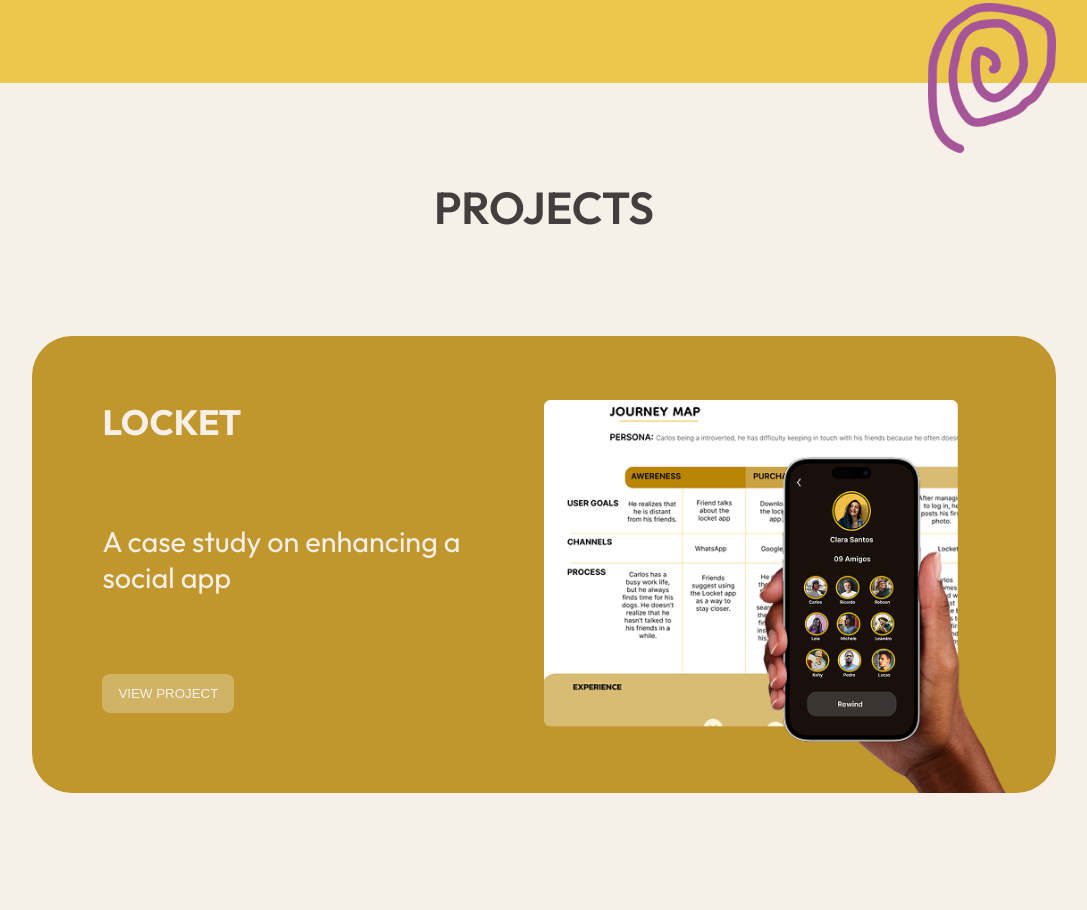
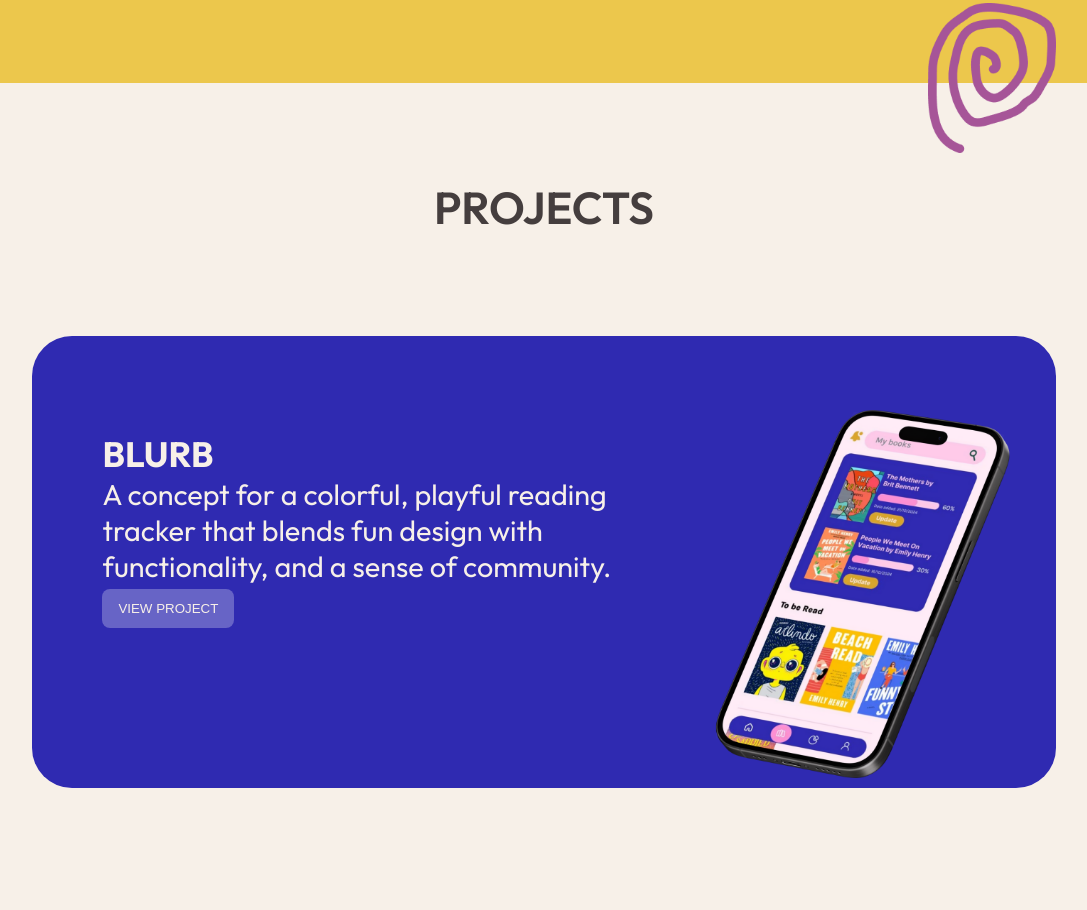
Before and after one commit to oinathaliagoncalves/nathaliagoncalves, a plain HTML site: page index.html in a window 1280 px wide. Shown: the part 730-1640 px from the top of the page, without its empty margins (96-1183 px from the left). Drawn offline with Linux system fonts and the light colour scheme.

Commit message:
Adição do Blurb

```diff
--- a/index.html
+++ b/index.html
@@ -40,6 +40,21 @@
         <img class="spiral" src="Espiral/Default.png" alt="Purple spiral">
         <h2>PROJECTS</h2>
 
+            <div class="blurbContainer">
+                <div class="blurb">
+                    <!-- colocado tudo isso dentro da div locket -->
+                    <div class="blurbText">
+                        <h3><b>BLURB</b></h3>
+                        <p class="blurbFrase"> A concept for a colorful, playful reading tracker that blends fun design with functionality, and a sense of community.</p>
+                        <button class="projetoButtonBlurb" id="projetoButtonBlurb">VIEW PROJECT</button>
+                    </div>
+                    <div>
+                        <img src="blurb-imagem.png" alt="blurb" class="image-blurb">
+                    </div>
+                </div>
+            </div>
+        </div>
+    </div>
 
             <div class="locketContainer">
                 <div class="locket">
@@ -152,6 +167,11 @@
           menu.classList.toggle("active");
         });
       </script>
+      <script>
+        document.getElementById("projetoButtonBlurb").addEventListener("click", function () {
+          window.location.href = "blurb-project.html";
+        });
+      </script>
 
 </body>
 </html>
--- a/styles.css
+++ b/styles.css
@@ -116,6 +116,61 @@ h2 {
     color: rgba(69, 62, 62, 1);
 }
 
+.blurbContainer {
+    display: grid;
+    place-items: center;
+
+}
+
+.blurb {
+    display: flex;
+    justify-content: space-between; /* Coloca os elementos da div posicionados distantes um do outro */
+    padding-top: 4rem;
+    padding-left: clamp(0.5rem, 3vw + 2rem, 5rem);
+    background-color: rgba(47, 42, 177, 1);
+    margin-top: 100px;
+    width: 80%;
+    border-radius: 40px;
+    z-index: 2;
+    margin-bottom: 82px;
+}
+
+.blurbText {
+    color: rgb(247, 240, 232);
+    font-size: clamp(1rem, 1vw + 1rem, 2rem);
+    padding: clamp(2rem, 2vw, 5rem);
+    padding-left: 0;
+    flex-direction: column;
+    justify-content: space-between;
+    padding-bottom: 5rem;
+
+}
+
+.image-blurb {
+    max-width: 600px;
+    width: 30vw;
+    height: 100%;
+    z-index: 3; /* Coloca a imagem acima do bloco amarelo */
+    padding: 10px;
+
+}
+
+.projetoButtonBlurb {
+    color: rgb(247, 240, 232);
+    border-radius: 8px;
+    background-color: rgba(255, 255, 255, 0.27); /* a = transparencia */
+    border: none;
+    padding: 12px 16px; /* padding horizontal e padding vertical */
+    cursor: pointer;
+    transition: .5s ease-in-out all;
+    width: min-content;
+    white-space: nowrap;
+}
+
+.projetoButtonBlurb:hover {
+    background-color: rgba(255, 145, 211, 1);
+
+}
 
 .locketContainer {
     display: grid;
@@ -481,6 +536,14 @@ h3 {
     align-items: center;
 }
 
+.darkBlueBlockContainer {
+    position: relative;
+    background-color: rgba(47, 42, 177, 1);
+    display: flex;
+    justify-content: space-around;
+    padding: clamp(5rem, 10vw, 10rem);
+}
+
 /* Base styles */
 .burger {
     font-size: 2rem;
```
Also changed, not shown: blurb-project.html (added, +69 -0 lines), Imagem-Blurb.jpg (added), blurb-imagem.png (added), 2 other files.
